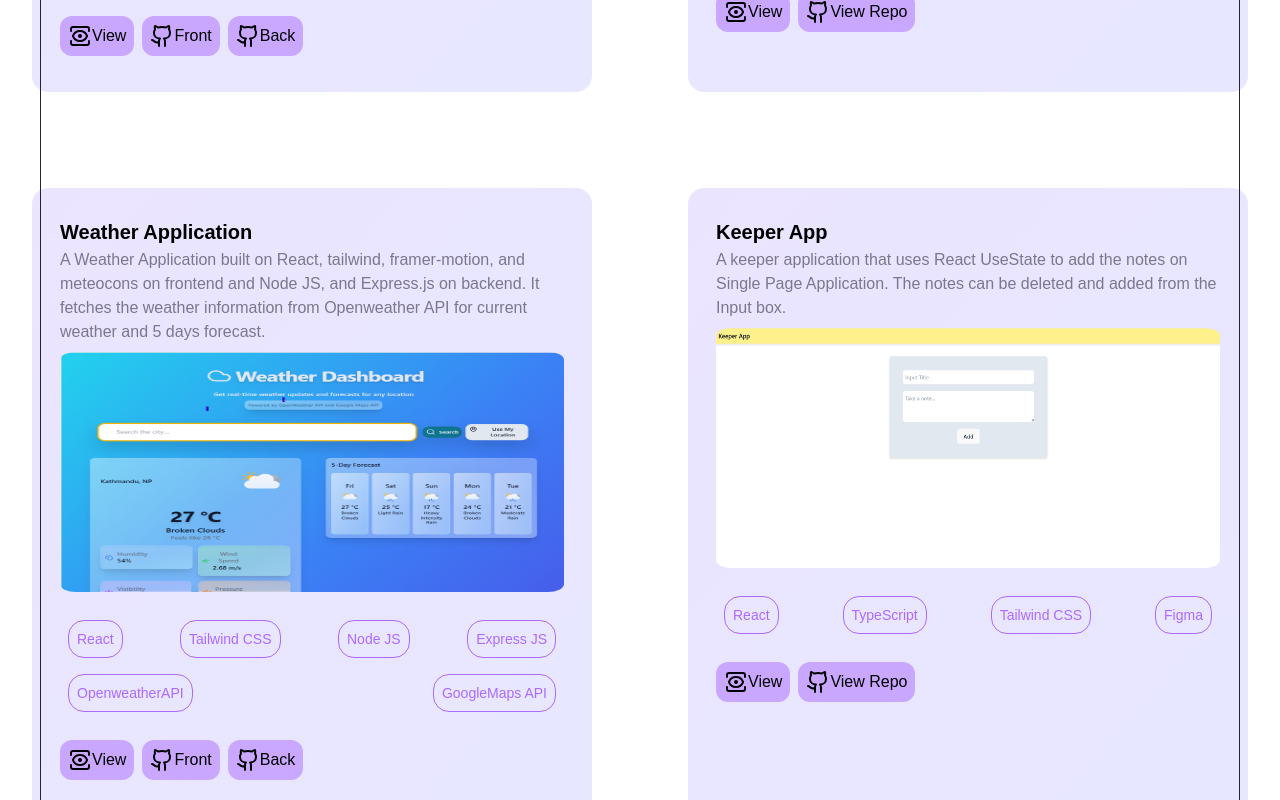
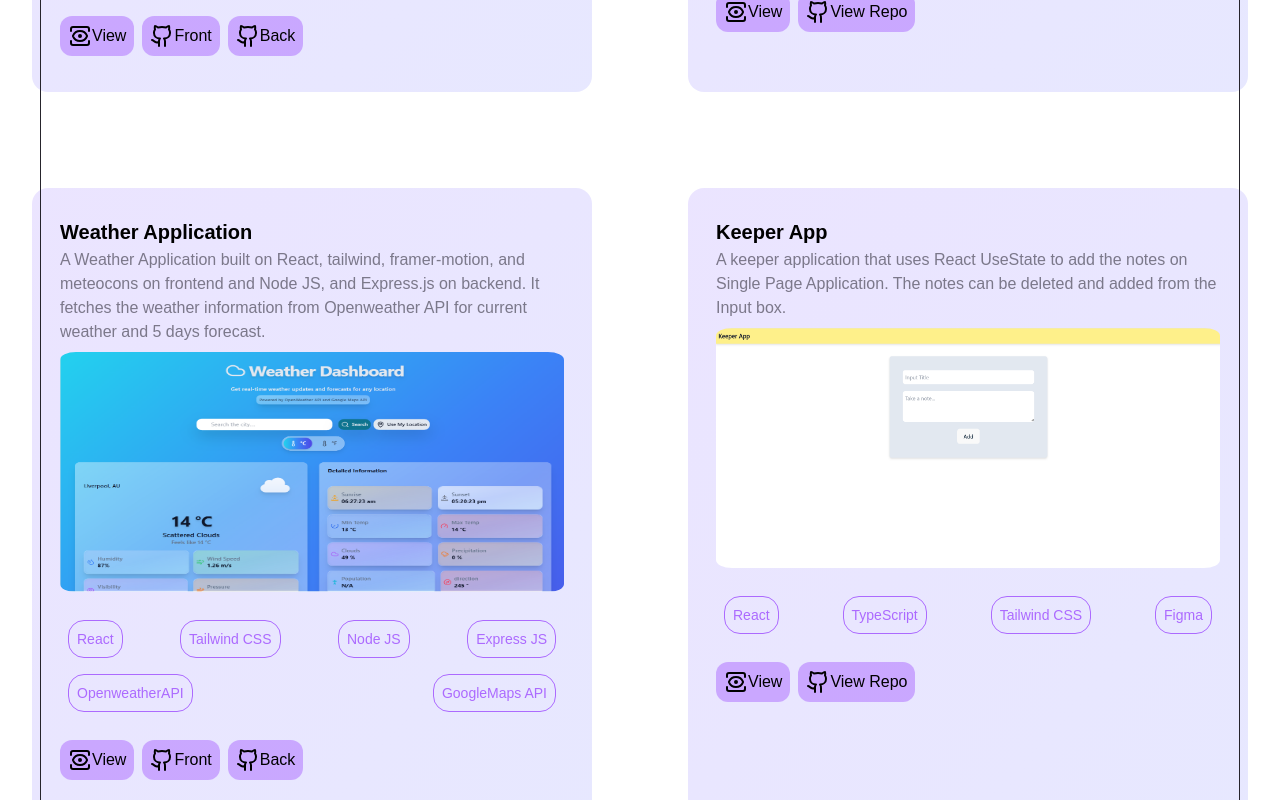
Before and after one commit to JayanShrestha/my-portfolio-react, a React (Vite) app: page / in a window 1280 px wide. Shown: the part 2504-3304 px from the top of the page. Built offline with nearby package versions, Linux system fonts and the light colour scheme; the HTML template or start-up script is replaced by a standard one.

Commit message:
updated project description and title styles

```diff
--- a/src/components/Projects.jsx
+++ b/src/components/Projects.jsx
@@ -39,7 +39,7 @@
               <Card id={index} key={index}>
                 <div className="flex flex-wrap flex-col">
                   <p className="h6 body-1"> {item.title}</p>
-                  <p className="text-n-8/50 dark:text-n-1/50">
+                  <p className="body-2 text-n-8/50 dark:text-n-1/50">
                     {item.description}
                     <img
                       src={item.image}
```
Also changed, not shown: src/assets/Projects/WeatherApp.png.
